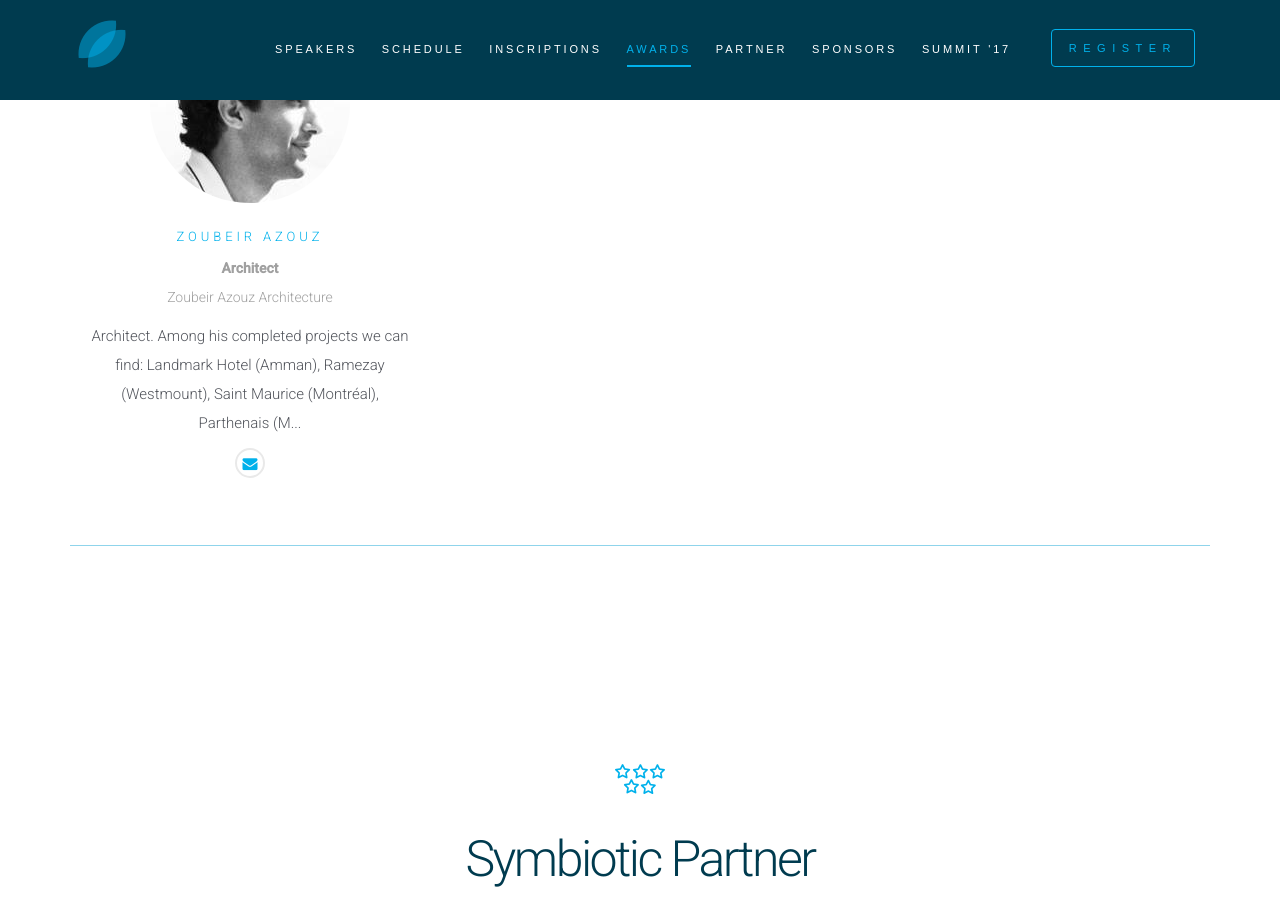
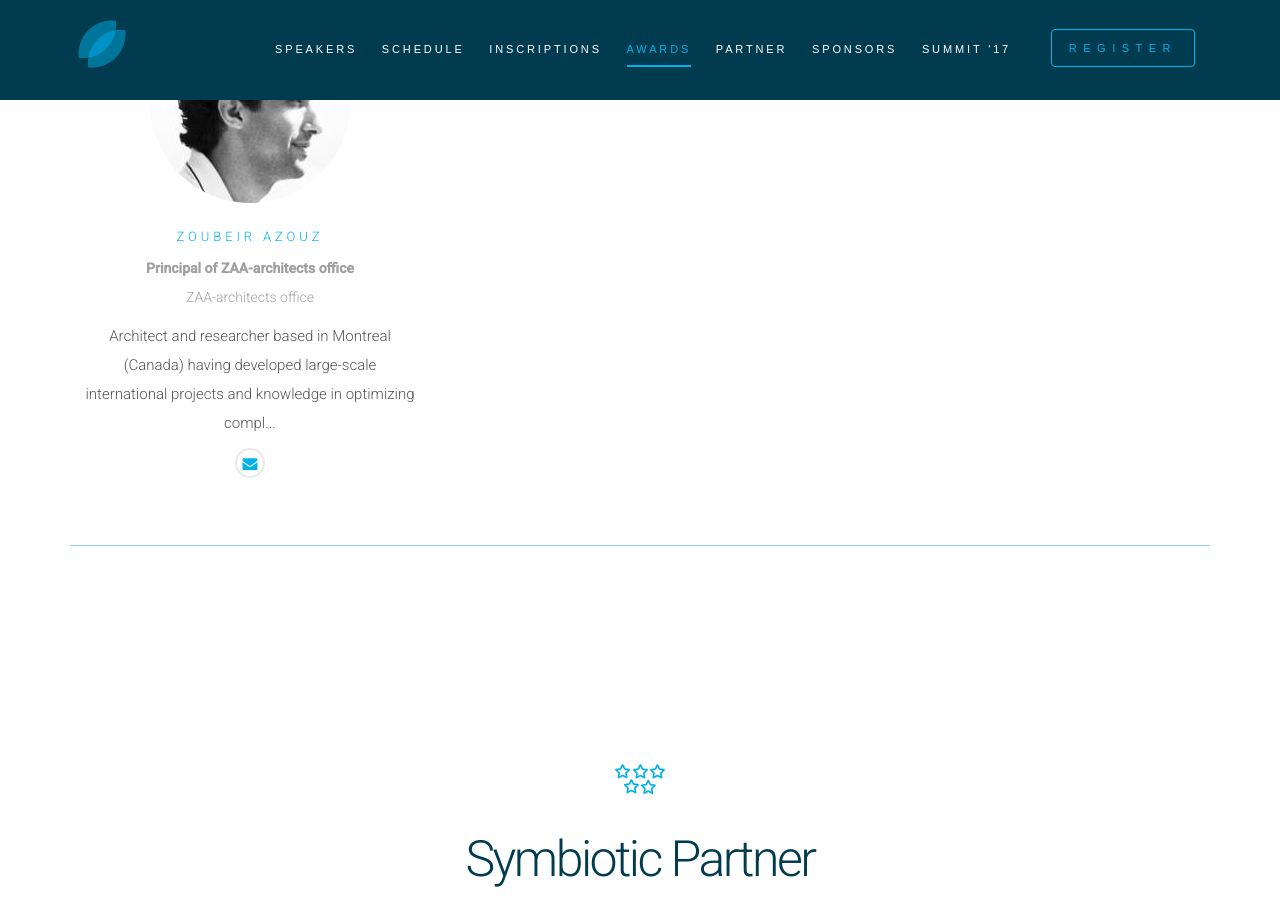
Before and after one commit to BiomimeticChallenges/biomimeticchallenges.github.io, a Jekyll site: the page built from index.html, in a window 1280 px wide and 900 px high, scrolled down 9357 px. Built offline with Jekyll 4.4.1, drawn with Linux system fonts in a browser that asks for light colours; nearby versions of some CDN libraries; some web fonts are replaced; library files that are not in the unit come from our copies.

Commit message:
ajustant advisors.

```diff
--- a/_data/advisors.yml
+++ b/_data/advisors.yml
@@ -91,14 +91,14 @@
   type: "Person"
   worksFor:
     type: "Organization"
-    name: "Zoubeir Azouz Architecture"
+    name: "ZAA-architects office"
     url: "http://zaa.archi/"
   email: hello@zaa.archi
   image: "zoubeir-azouz-wbcha.jpg"
   featured_src: bg-adv-spk-zoubeir-azouz-wbcha.jpg
-  jobTitle: "Architect"
+  jobTitle: "Principal of ZAA-architects office"
   name: "Zoubeir Azouz"
   sameAs: "https://www.linkedin.com/in/zoubeir-azouz-2097a957"
   permalink: /advisors/2016/03/11/zoubeir-azouz/
-  description: "Architect. Among his completed projects we can find: Landmark Hotel (Amman), Ramezay (Westmount), Saint Maurice (Montréal), Parthenais (Montréal) and Quai des Célestins (Paris)."
+  description: "Architect and researcher based in Montreal (Canada) having developed large-scale international projects and knowledge in optimizing complex geometry shapes inspired by nature. Professional practice and research led him to explore the use of Biomimicry principles applied to the fields of Architecture."
   id: 06
```
Also changed, not shown: assets/img/advisors/david-sanchez-wbcha.jpg.
